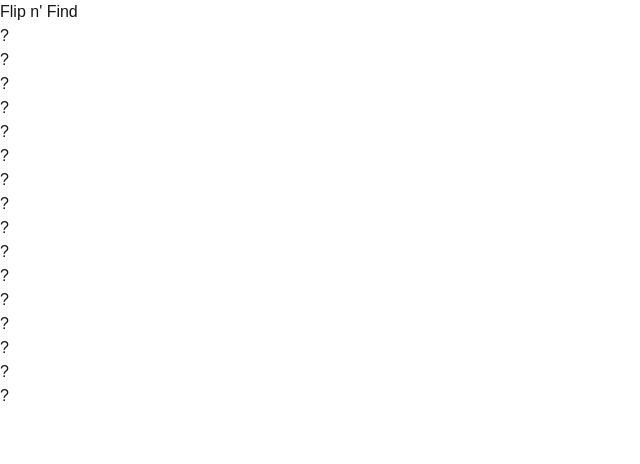
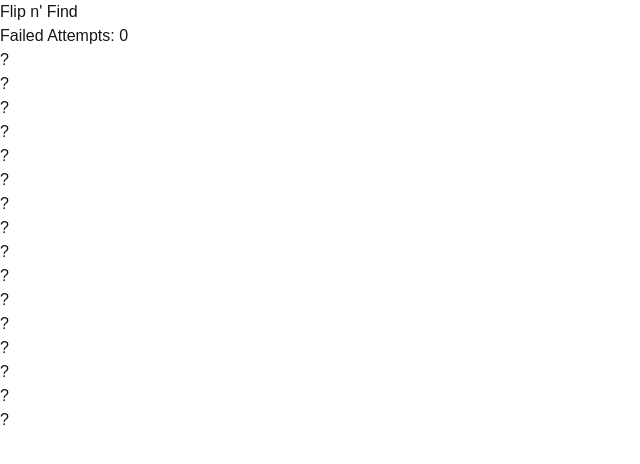
Before and after one commit to mshll/flip-n-find, a Next.js app: page / in a window 1280 px wide. Both pictures are taken after a click on the button "Start Game". Shown: the top 464 px of the page, without its empty margins (0-640 px from the left). Built offline with nearby package versions, Linux system fonts and the light colour scheme.

Commit message:
add failed attempts, restructure
Co-authored-by: Saja-Albinali <Saja-Albinali@users.noreply.github.com>

```diff
--- a/src/app/components/Card.jsx
+++ b/src/app/components/Card.jsx
@@ -1,5 +1,5 @@
 function Card({ card, flippedCards, handleFlippedCards, foundCards }) {
-  if (foundCards.includes(card)) return <div className=""></div>;
+  if (foundCards.includes(card)) return <div className="w-[150px] h-[150px]"></div>;
   return (
     <>
       <div
--- a/src/app/components/CardGrid.jsx
+++ b/src/app/components/CardGrid.jsx
@@ -3,7 +3,7 @@
 import { useState } from 'react';
 import Card from './Card';
 
-function CardGrid({ cards }) {
+function CardGrid({ cards, incrementFailedAttempts }) {
   const [flippedCards, setFlippedCards] = useState([]);
   const [foundCards, setFoundCards] = useState([]);
 
@@ -19,6 +19,8 @@ function CardGrid({ cards }) {
     if (flippedCards.length === 2) {
       if (flippedCards[0].name === flippedCards[1].name) {
         handleFoundCards([...flippedCards]);
+      } else {
+        incrementFailedAttempts();
       }
       setFlippedCards([card]);
     }
--- /dev/null
+++ b/src/app/components/Game.jsx
@@ -0,0 +1,30 @@
+'use client';
+import { useState } from 'react';
+import CardGrid from './CardGrid';
+import StartMenu from './StartMenu';
+
+function Game({ cards, gameState, handleGameState }) {
+  const [failedAttempts, setFailedAttempts] = useState(0);
+
+  function incrementFailedAttempts() {
+    setFailedAttempts(failedAttempts + 1);
+  }
+
+  let gameComponent = <div>ERROR</div>;
+
+  if (gameState === 'menu') {
+    gameComponent = <StartMenu handleGameState={handleGameState} />;
+  } else if (gameState === 'game') {
+    gameComponent = (
+      <>
+        <div className="flex justify-center items-center mx-auto"></div>
+        <p className="">Failed Attempts: {failedAttempts}</p>
+        <CardGrid cards={cards} incrementFailedAttempts={incrementFailedAttempts} />
+      </>
+    );
+  }
+
+  return <>{gameComponent}</>;
+}
+
+export default Game;
--- a/src/app/page.jsx
+++ b/src/app/page.jsx
@@ -1,11 +1,10 @@
 'use client';
 
 import Image from 'next/image';
-import CardGrid from './components/CardGrid';
 import cards from './data/cards';
 import * as _ from 'lodash';
 import { useState } from 'react';
-import StartMenu from './components/StartMenu';
+import Game from './components/Game';
 
 export default function Home() {
   const [gameState, setGameState] = useState('menu');
@@ -17,17 +16,10 @@ export default function Home() {
     setGameState(state);
   }
 
-  let comp;
-  if (gameState === 'menu') {
-    comp = <StartMenu handleGameState={handleGameState} />;
-  } else if (gameState === 'game') {
-    comp = <CardGrid cards={cardsArr} />;
-  }
-
   return (
-    <div className="justify-items-center items-center gap-16 grid grid-rows-[20px_1fr_20px] mx-auto p-8 sm:p-20 pb-20 min-h-screen font-[family-name:var(--font-geist-sans)]">
+    <div className="flex flex-col justify-center justify-items-center items-center gap-6 mx-auto p-8 sm:p-20 pb-20 min-h-screen font-[family-name:var(--font-geist-sans)]">
       <h1 className="font-black text-4xl">Flip n&apos; Find</h1>
-      {comp}
+      <Game cards={cardsArr} gameState={gameState} handleGameState={handleGameState} />
     </div>
   );
 }
```
